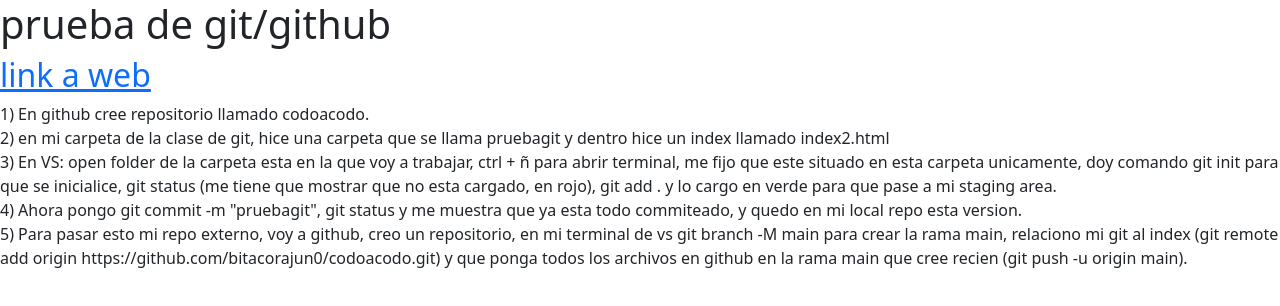
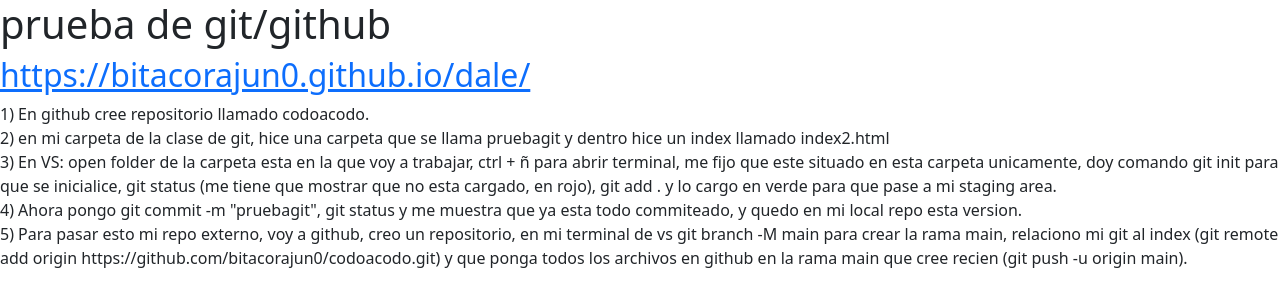
Before and after one commit to bitacorajun0/dale, a plain HTML site: page index.html in a window 1280 px wide. Drawn offline with nearby package versions, Linux system fonts and the light colour scheme.

Commit message:
segunda version

```diff
--- a/index.html
+++ b/index.html
@@ -16,7 +16,7 @@
 <body>
   <header>
     <h1>prueba de git/github</h1>
-    <h2> <a href="" target="_blank">link a web</a></h2>
+    <h2> <a href="https://bitacorajun0.github.io/dale/" target="_blank">https://bitacorajun0.github.io/dale/</a></h2>
   </header>
   <main>
     <p>
```
